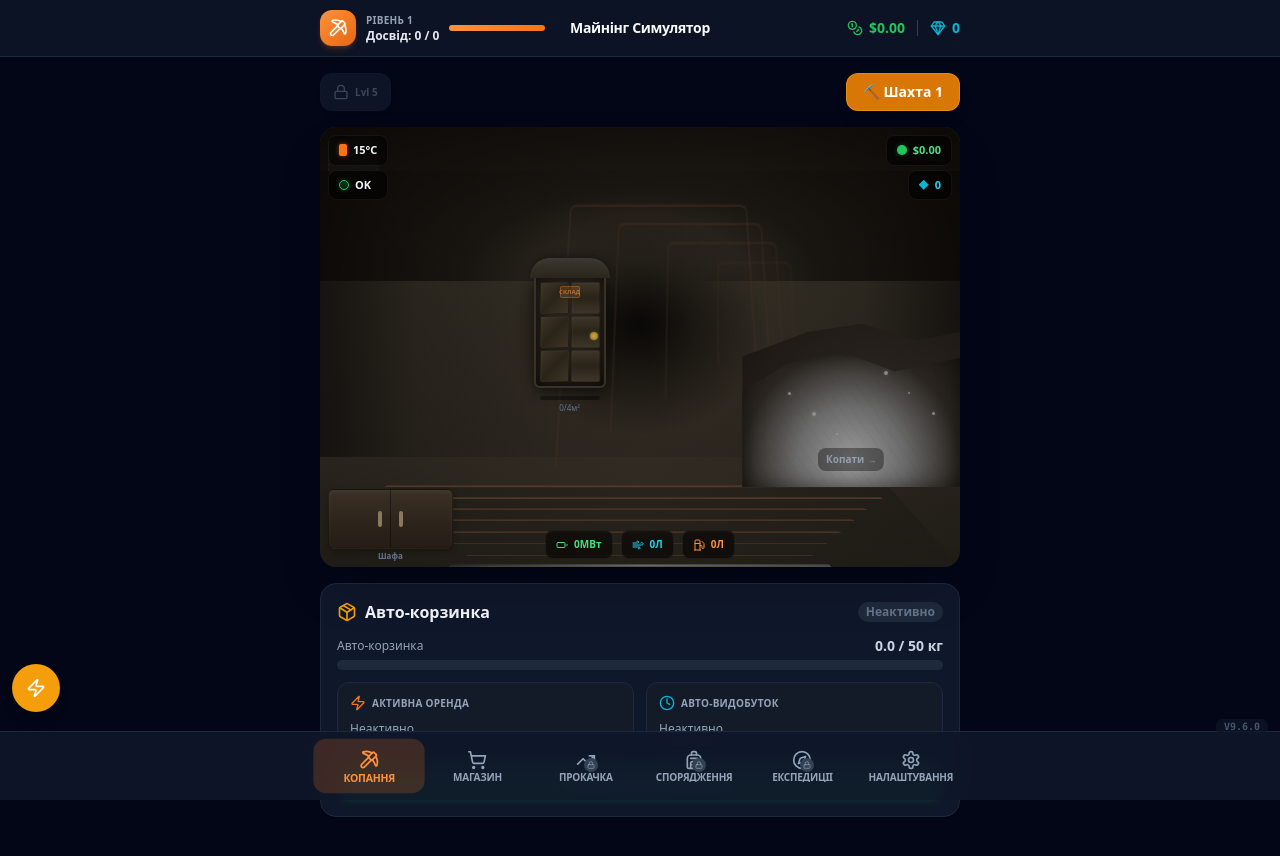
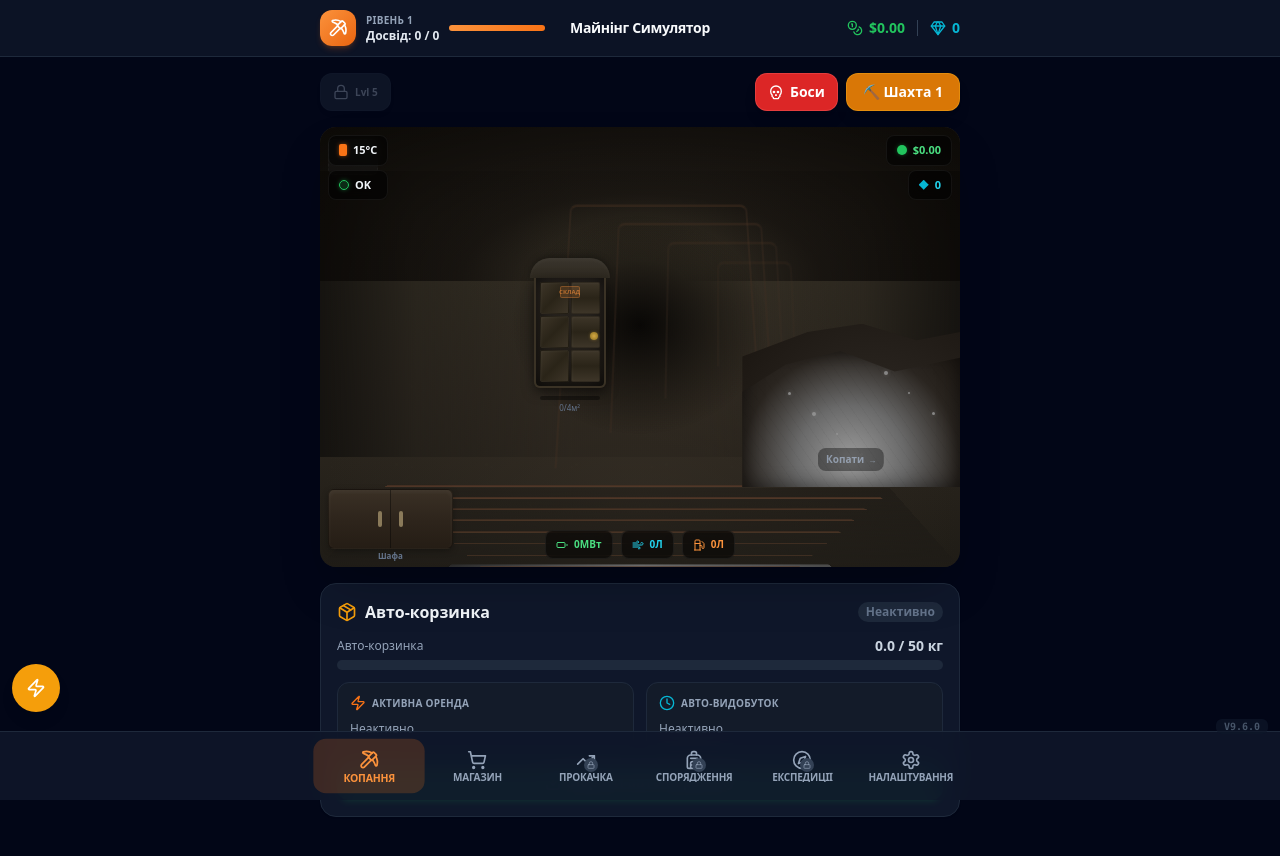
Before and after one commit to Limonchik200/mining_sim, a React (Vite) app: page / in a window 1280 px wide. Shown: the top 856 px of the page. Built offline with nearby package versions, Linux system fonts and the light colour scheme.

Commit message:
Updated App.tsx

```diff
--- a/src/App.tsx
+++ b/src/App.tsx
@@ -1,5 +1,7 @@
 import { useState } from 'react';
 import { GameProvider, useGame } from '@/context/GameContext';
+import { BossProvider } from '@/context/BossContext';
+import { BossesScreen } from '@/components/bosses/BossesScreen';
 import TabNav from '@/components/TabNav';
 import MiningTab from '@/components/MiningTab';
 import ShopTab from '@/components/ShopTab';
@@ -79,6 +81,7 @@ function Balances() {
 
 function GameApp() {
   const { activeTab, t, state, levelUpData, setLevelUpData, lang } = useGame();
+  const [currentScreen, setCurrentScreen] = useState<'mine' | 'bosses'>('mine');
 
   return (
     <div className="min-h-screen bg-neutral-100 dark:bg-neutral-950 text-neutral-900 dark:text-neutral-100 transition-colors duration-300">
@@ -95,12 +98,18 @@ function GameApp() {
 
       {/* Main content */}
       <main className="max-w-2xl mx-auto px-3 sm:px-4 py-4 space-y-4" style={{ paddingBottom: 'calc(7rem + env(safe-area-inset-bottom, 0px))' }}>
-        {activeTab === 'mining' && <MiningTab />}
+        {currentScreen === 'bosses' ? (
+          <BossesScreen onBackToMain={() => setCurrentScreen('mine')} />
+        ) : (
+          <>
+            {activeTab === 'mining' && <MiningTab onOpenBosses={() => setCurrentScreen('bosses')} />}
             {activeTab === 'shop' && <ShopTab />}
             {activeTab === 'upgrades' && <UpgradesTab />}
             {activeTab === 'equipment' && <EquipmentTab />}
             {activeTab === 'expeditions' && <ExpeditionsTab />}
             {activeTab === 'settings' && <SettingsTab />}
+          </>
+        )}
       </main>
 
       {/* Bottom tab nav */}
@@ -136,7 +145,9 @@ function GameApp() {
 function App() {
   return (
     <GameProvider>
+      <BossProvider>
         <GameApp />
+      </BossProvider>
     </GameProvider>
   );
 }
--- a/src/components/MiningTab.tsx
+++ b/src/components/MiningTab.tsx
@@ -25,9 +25,14 @@ import {
   ShoppingBag,
   ChevronRight,
   AlertTriangle,
+  Skull,
 } from 'lucide-react';
 
-export default function MiningTab() {
+interface MiningTabProps {
+  onOpenBosses?: () => void;
+}
+
+export default function MiningTab({ onOpenBosses }: MiningTabProps = {}) {
   const { state, dig, collectBasket, t, lang, currentAutoCooldownMs, currentBasketCap, currentMineId, setCurrentMineId, repairActivePickaxe, currentEnergyRegenSeconds, currentEnergyRegenAmount, totalItemEffects, currentEnergyMax, isMineUnlocked, startMineUnlock, speedUpMineUnlock, checkMineUnlockRequirements, setItemsOpen } = useGame();
   const [, force] = useState(0);
   const [showMineSelector, setShowMineSelector] = useState(false);
@@ -156,12 +161,23 @@ export default function MiningTab() {
             </>
           )}
         </button>
+        <div className="flex gap-2">
+          {onOpenBosses && (
+            <button
+              onClick={onOpenBosses}
+              className="bg-red-600 hover:bg-red-500 text-white px-3 py-2 rounded-xl shadow-lg flex items-center gap-1.5 font-bold text-sm border border-red-400/30 transition-all"
+            >
+              <Skull className="w-4 h-4" />
+              {lang === 'ru' ? 'Боссы' : (lang === 'uk' ? 'Боси' : 'Bosses')}
+            </button>
+          )}
           <button
             onClick={() => setShowMineSelector(true)}
             className="bg-amber-600 hover:bg-amber-500 text-white px-4 py-2 rounded-xl shadow-lg flex items-center gap-2 font-bold text-sm border border-amber-400/30 transition-all"
           >
             ⛏️ {mineName}
           </button>
+        </div>
       </div>
 
       {/* Mine Room Visual */}
```
Lines whose indentation alone changed are shown as unchanged.
